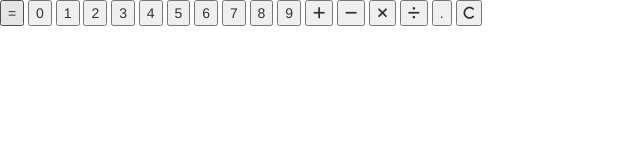
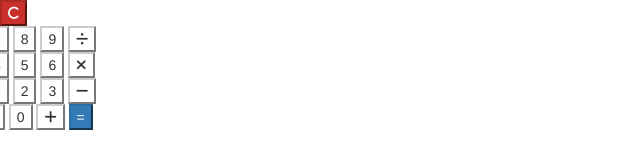
Before and after one commit to MMMC-Chrono/JavaScript-Calculator-fcc, a plain HTML site: page src/index.html in a window 1280 px wide. Shown: the whole page, without its empty margins (0-640 px from the left). Drawn offline with nearby package versions, Linux system fonts and the light colour scheme; a web font is replaced by a local one.

Commit message:
added fonts and buttons

```diff
--- a/src/index.html
+++ b/src/index.html
@@ -13,37 +13,57 @@
         <script src="https://kit.fontawesome.com/ba7f655f8f.js" crossorigin="anonymous"></script>
         <!--jQuery-->
         <script src="https://cdnjs.cloudflare.com/ajax/libs/jquery/3.6.1/jquery.min.js" integrity="sha512-aVKKRRi/Q/YV+4mjoKBsE4x3H+BkegoM/em46NNlCqNTmUYADjBbeNefNxYV7giUp0VxICtqdrbqU7iVaeZNXA==" crossorigin="anonymous" referrerpolicy="no-referrer"></script>
+        <link rel="stylesheet" href="https://fonts.googleapis.com/css?family=Graduate">
+        <link rel="stylesheet" href="https://fonts.googleapis.com/css?family=Calistoga">
     </head>
     <body>
         <div class="calculator">
             <div id="display"></div>
-            <button id="equals">=</button>
-            <button id="zero" class="numbers">0</button>
-            <button id="one" class="numbers">1</button>
-            <button id="two" class="numbers">2</button>
-            <button id="three" class="numbers" value="3">3</button>
-            <button id="four" class="numbers">4</button>
-            <button id="five" class="numbers">5</button>
-            <button id="six" class="numbers">6</button>
-            <button id="seven" class="numbers">7</button>
-            <button id="eight" class="numbers">8</button>
-            <button id="nine" class="numbers">9</button>
-            <button id="add">
-                <i class="fa-solid fa-plus"></i>
-            </button>
-            <button id="subtract">
-                <i class="fa-solid fa-minus"></i>
-            </button>
-            <button id="multiply">
-                <i class="fa-solid fa-xmark"></i>
-            </button>
-            <button id="divide">
-                <i class="fa-solid fa-divide"></i>
-            </button>
-            <button id="decimal">.</button>
-            <button id="clear">
+            <button id="clear" class="btn-danger">
                 <i class="fa-solid fa-c"></i>
             </button>
+            <div class="row">
+                <button id="seven" class="btn-default">7</button>
+                <button id="eight" class="btn-default">8</button>
+                <button id="nine" class="btn-default">9</button>
+                <button id="divide" class="btn-default">
+                    <i class="fa-solid fa-divide"></i>
+                </button>
+            </div>
+            <div class="row">
+                <button id="four" class="btn-default">4</button>
+                <button id="five" class="btn-default">5</button>
+                <button id="six" class="btn-default">6</button>
+                <button id="multiply" class="btn-default">
+                    <i class="fa-solid fa-xmark"></i>
+                </button>
+            </div>
+            <div class="row">
+                <button id="one" class="btn-default">1</button>
+                <button id="two" class="btn-default">2</button>
+                <button id="three" class="btn-default">3</button>
+                <button id="subtract" class="btn-default">
+                    <i class="fa-solid fa-minus"></i>
+                </button>
+            </div>
+            <div class="row">
+                <button id="decimal" class="btn-default">.</button>
+                <button id="zero" class="numbers btn-default">0</button>
+                <button id="add" class="btn-default">
+                    <i class="fa-solid fa-plus"></i>
+                </button>
+                <button id="equals" class="btn-primary">=</button>
+            </div>
+
+
+
+
+
+
+
+
+
+
         </div>
         <script src="https://cdn.freecodecamp.org/testable-projects-fcc/v1/bundle.js"></script>
         <script src="index.js"></script>
```
